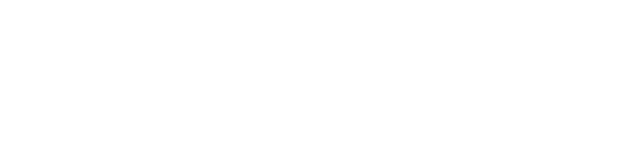
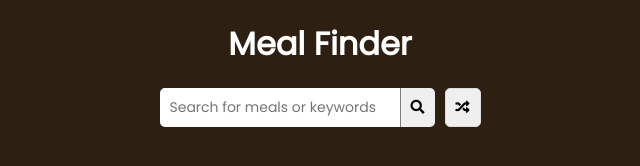
Before and after one commit to yousfiabderrahmane/mealFinder, a plain HTML site: page index.html in a window 1280 px wide. Shown: the whole page, without its empty margins (320-960 px from the left). Drawn offline with Linux system fonts and the light colour scheme.

Commit message:
adding style and structure

```diff
--- a/index.html
+++ b/index.html
@@ -4,10 +4,42 @@
     <meta charset="UTF-8" />
     <meta http-equiv="X-UA-Compatible" content="IE=edge" />
     <meta name="viewport" content="width=device-width, initial-scale=1.0" />
+    <link
+      rel="stylesheet"
+      href="https://cdnjs.cloudflare.com/ajax/libs/font-awesome/5.10.2/css/all.min.css"
+    />
     <link rel="stylesheet" href="style.css" />
+    <link rel="preconnect" href="https://fonts.googleapis.com" />
+    <link rel="preconnect" href="https://fonts.gstatic.com" crossorigin />
+    <link
+      href="https://fonts.googleapis.com/css2?family=Poppins&display=swap"
+      rel="stylesheet"
+    />
     <title>Meal Finder</title>
   </head>
   <body>
+    <div class="container">
+      <h1 class="">Meal Finder</h1>
+      <div class="flex">
+        <form class="flex" id="submit">
+          <input
+            type="text"
+            id="search"
+            placeholder="Search for meals or keywords"
+          />
+          <button class="search-btn" type="submit">
+            <i class="fas fa-search"></i>
+          </button>
+        </form>
+        <button class="random-btn" id="random">
+          <i class="fas fa-random"></i>
+        </button>
+      </div>
+      <div id="result-heading"></div>
+      <div id="meals" class="meals"></div>
+      <div id="single-meal"></div>
+    </div>
+
     <script src="main.js"></script>
   </body>
 </html>
--- a/style.css
+++ b/style.css
@@ -0,0 +1,46 @@
+* {
+  font-family: "Poppins", sans-serif;
+  box-sizing: border-box;
+  margin: 0;
+}
+body {
+  background: #2d2013;
+  color: white;
+}
+.container {
+  margin: 0 auto;
+  padding: 20px;
+  text-align: center;
+}
+h1 {
+  margin-bottom: 20px;
+}
+body {
+  display: flex;
+}
+.flex {
+  display: flex;
+  gap: 10px;
+}
+input,
+button {
+  border: 1px solid #dedede;
+  font-size: 14px;
+  padding: 8px 10px;
+  border-radius: 5px;
+}
+#submit.flex {
+  gap: 0px;
+}
+#submit input {
+  border: none;
+  width: 240px;
+  border-top-right-radius: 0px;
+  border-bottom-right-radius: 0px;
+}
+#submit button {
+  border: none;
+  border-left: 1px solid gray;
+  border-top-left-radius: 0px;
+  border-bottom-left-radius: 0px;
+}
```
